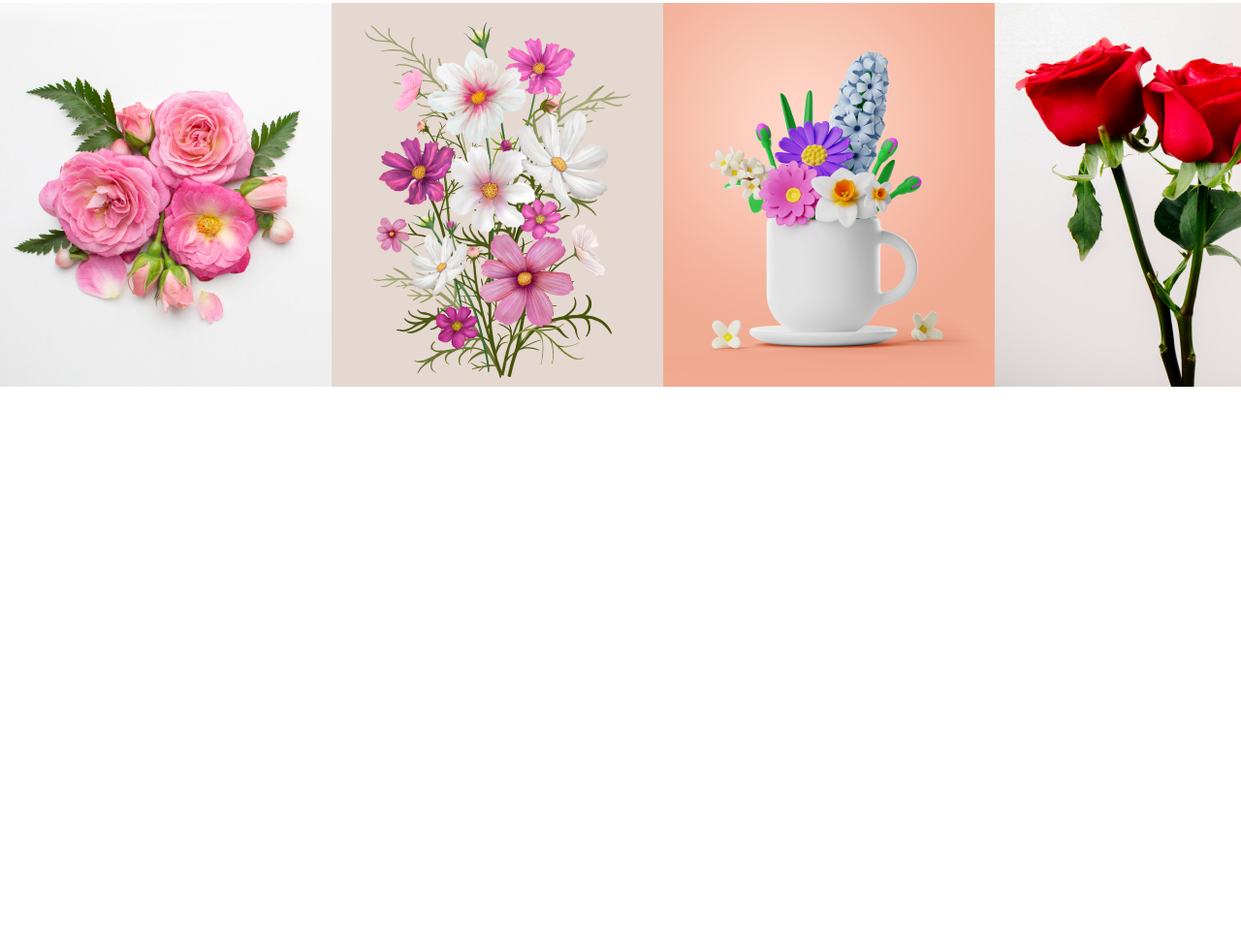
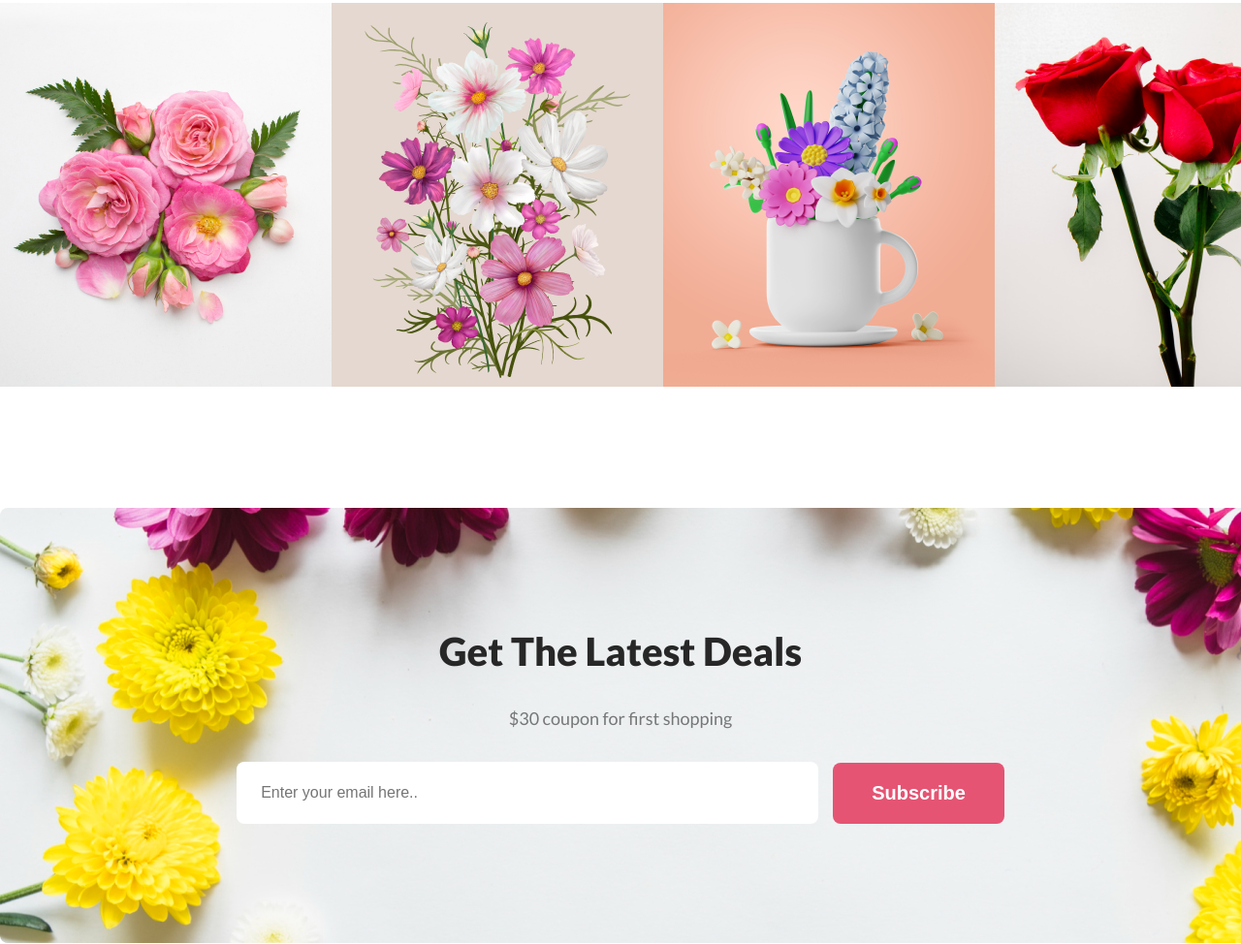
Before and after one commit to arman-anm/flowers, a plain HTML site: page index.html in a window 1280 px wide. Shown: the part 2872-3846 px from the top of the page at 97% size. Before the commit the page ends 3271 px from the top, so only its background shows below. Drawn offline with Linux system fonts and the light colour scheme.

Commit message:
added newsletter section

```diff
--- a/index.html
+++ b/index.html
@@ -103,6 +103,18 @@
         <img src="./assets/Rectangle 6.png" alt="Image of a flower">
       </div>
     </section>
+    <section class="newsletter-section">
+      <h2 class="title">
+        Get The Latest Deals
+      </h2>
+      <p class="description">
+        $30 coupon for first shopping
+      </p>
+      <form class="newsletter-form">
+        <input type="email" name="email" class="email" id="email" placeholder="Enter your email here..">
+        <input type="submit" value="Subscribe" class="btn-primary btn-submit">
+      </form>
+    </section>
   </main>
 </body>
 </html>
--- a/styles/main.css
+++ b/styles/main.css
@@ -250,3 +250,41 @@
   .instagram-images-container img {
     /* max-width: 350px; */
   }
+
+/* Newsletter */
+  .newsletter-section {
+    background-image: url("../assets/Rectangle\ 9.png");
+    max-width: 1440px;
+    height: 450px;
+    background-repeat: no-repeat;
+    display: flex;
+    flex-direction: column;
+    justify-content: center;
+    align-items: center;
+    margin: 125px auto 0 auto;
+
+  }
+  .newsletter-form {
+    display: flex;
+    justify-content: center;
+    align-items: center;
+  }
+
+  .email {
+    /* padding: 20px 40px; */
+    width: 600px;
+    height: 64px;
+    border-radius: 8px;
+    background-color: white;
+    color: rgba(39, 39, 39, 0.60);
+    font-size: 16px;
+    font-style: normal;
+    font-weight: 400;
+    line-height: normal;
+    border: none;
+    margin-right: 15px;
+    padding: 0 25px;
+  }
+  .btn-submit {
+    border: none;
+  }
```
